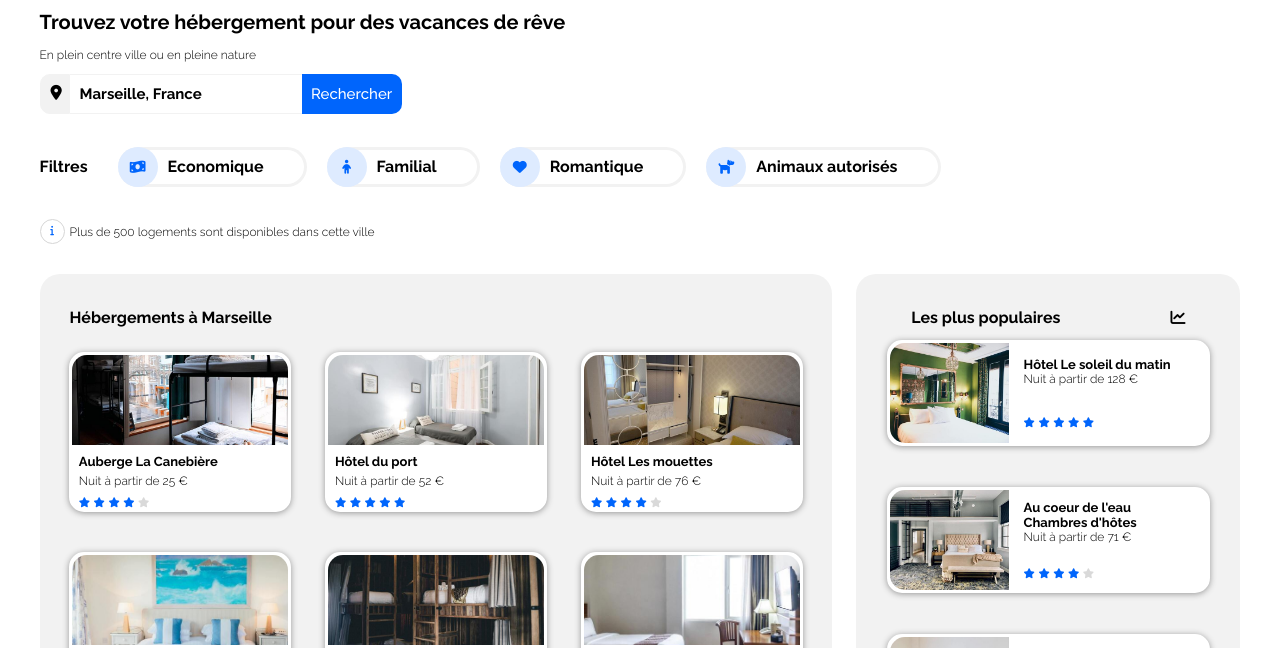
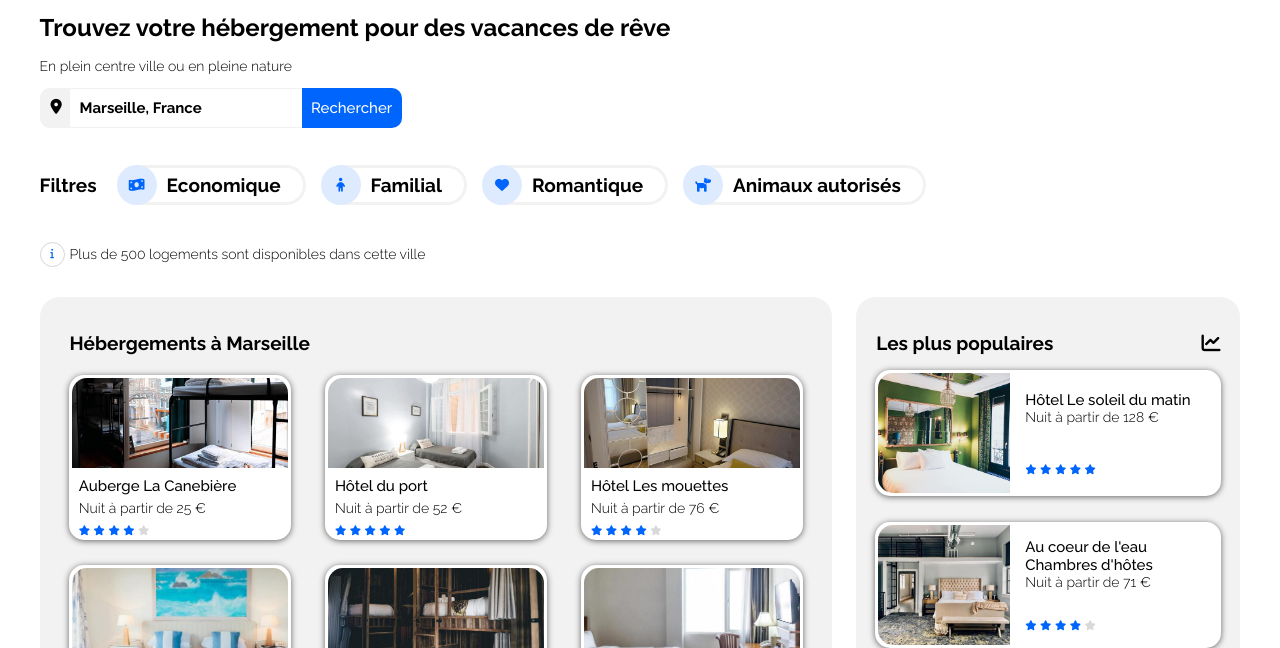
Before and after one commit to POLETTISTE/OCR_P02_BOOKI, a website: page index.html in a window 1280 px wide. Shown: the part 113-761 px from the top of the page. Drawn offline with Linux system fonts and the light colour scheme.

Commit message:
complete desktop view

```diff
--- a/css/components.css
+++ b/css/components.css
@@ -2,7 +2,7 @@
     background-color: white;
     border-radius: 15px;
     border: 3px solid white;
-    box-shadow: 0px 1px 6px rgb(150,150,150);
+    box-shadow: 0px 1px 6px rgb(100,100,100);
 }
 
 .card a:hover{
--- a/css/global.css
+++ b/css/global.css
@@ -6,23 +6,23 @@
 }
 
 h1{
-    font-size:20px;
+    font-size:24px;
     font-weight: 700;
 }
 
 h2{
-    font-size:16px;
+    font-size:19px;
     font-weight: 700;
 }
 
 h3{
-    font-size:13px;
-    font-weight: 700;
+    font-size:15px;
+    font-weight: 500;
 
 }
 
 p{
-    font-size: 12px;
+    font-size: 14px;
     font-weight:300;
 }
 
--- a/css/main.css
+++ b/css/main.css
@@ -35,11 +35,11 @@ main {
 
 .location-grid {
     width:100%;
-    min-height:400px;
+    min-height:380px;
     display: flex;
     flex-wrap: wrap;
     justify-content: space-evenly;
-    align-content:space-around;
+    align-content:space-between;
 }
 
 .location-card {
@@ -94,7 +94,7 @@ main {
 }
 .popular-grid{
     width:100%;
-    min-height:400px;
+    min-height:430px;
     display: flex;
     flex-direction: column;
     justify-content: space-between;
@@ -104,7 +104,9 @@ main {
 .popular-title {
     display:flex;
     align-items: center;
-    justify-content: space-around;
+    justify-content: space-between;
+    margin-left: 20px;
+    margin-right: 20px;
 
 }
 
@@ -112,12 +114,12 @@ main {
     display: flex;
     justify-content: center;
     align-items: center;
-    font-size: 15px;
+    font-size: 19px;
 }
 
 .popular-card {
-    width:84%;
-    padding-right:20px;
+    width:90%;
+    padding-right:10px;
 
 }
 .popular-card a{
@@ -128,7 +130,7 @@ main {
 }
 .popular-card-img{
     width:40%;
-    height:100px;
+    height:120px;
     border-top-left-radius: 15px;
     border-bottom-left-radius: 15px;
     object-fit:cover;
@@ -137,7 +139,7 @@ main {
 
 .popular-right-menu{
     width:60%;
-    height:100px;
+    height:120px;
     display: flex;
     flex-direction: column;
     justify-content: space-around;
@@ -165,7 +167,7 @@ main {
 }
 
 .activities-card-large {
-    width:22%;
+    width:23%;
     height:300px;
     margin:0px;
     padding: 0px;
--- a/css/search.css
+++ b/css/search.css
@@ -122,7 +122,7 @@ label.Loupe i {
 .filters h2{
     /* display: flex;
     align-items: flex-start; */
-    margin-right:30px;
+    margin-right:20px;
     border-style:none;
 }
 .search-filters {
@@ -148,8 +148,8 @@ label.Loupe i {
     border:3px solid #F2F2F2;
     border-left:none;
     border-radius: 30px;
-    margin-right: 20px;
-    padding-right:10px;
+    margin-right: 15px;
+    padding-right:2px;
 }
 
 .search-filters-item .icone{
```
